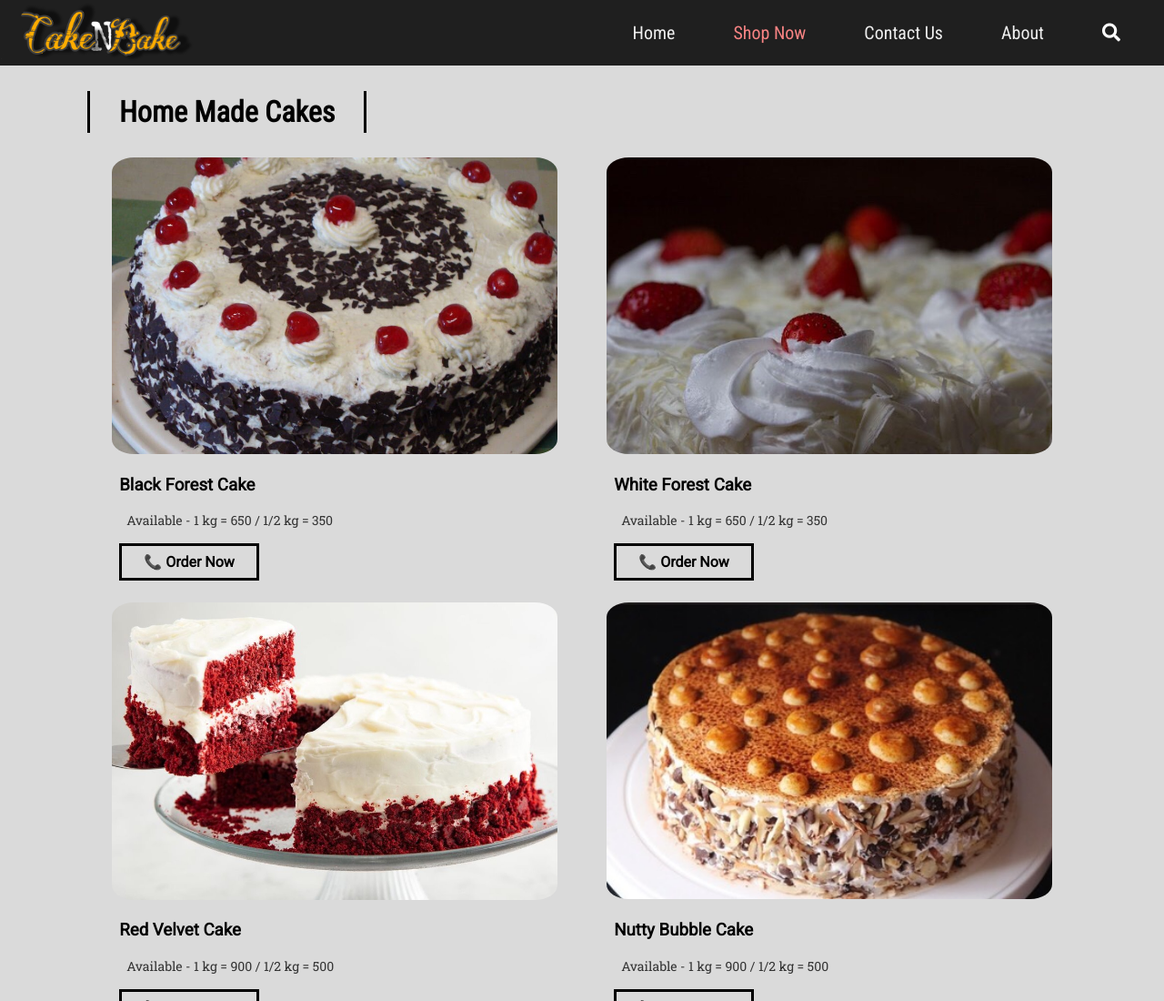
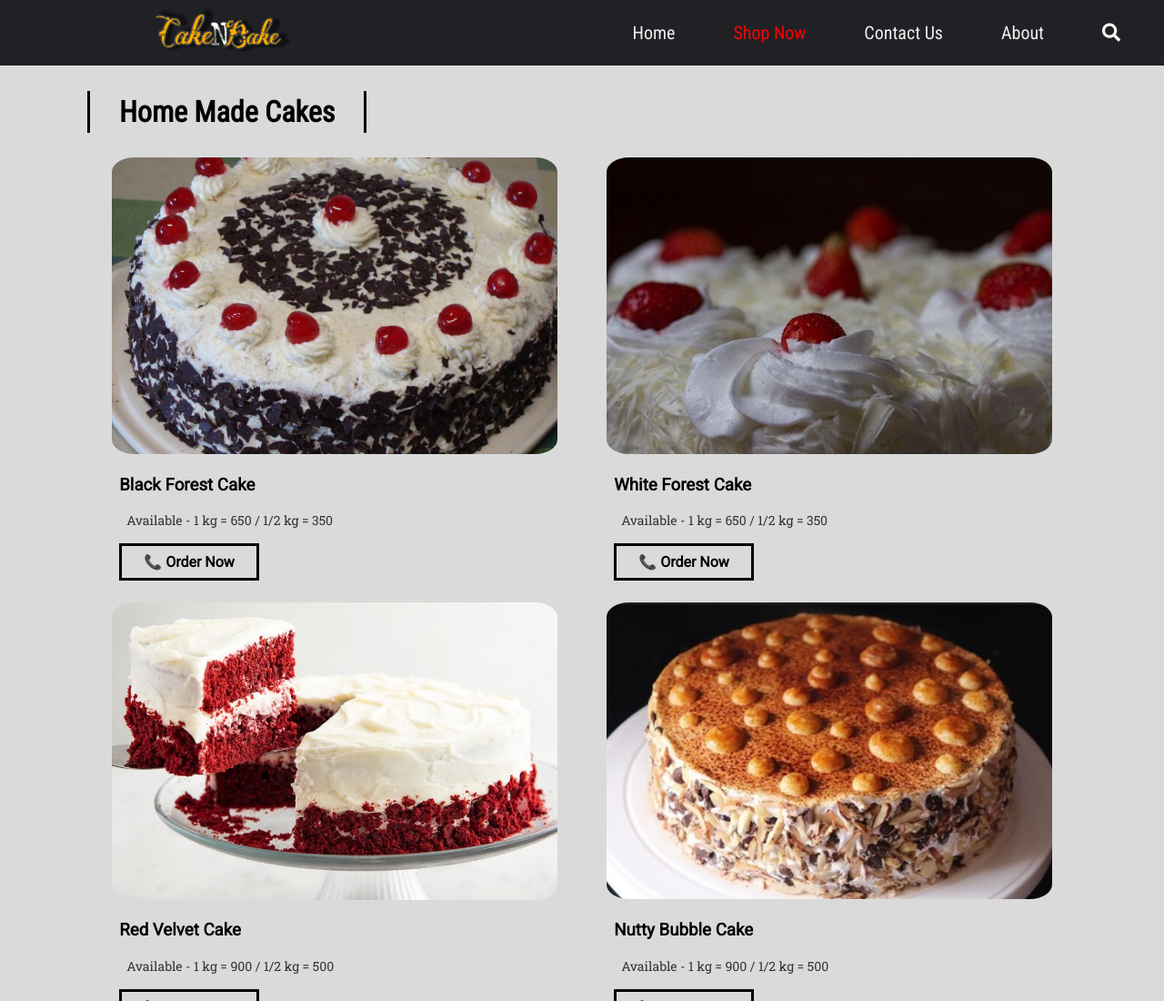
Before and after one commit to younuzbn/cakenbake, a plain HTML site: page cakes.html in a window 1280 px wide. Shown: the top 1100 px of the page at 91% size. Drawn offline with Linux system fonts and the light colour scheme.

Commit message:
logo position changed

```diff
--- a/style.css
+++ b/style.css
@@ -96,11 +96,24 @@ textarea:focus {
   width: 100%;
 }
 
+.notification{
+  background: #ff3030;
+  width: 100%;
+  height: 115px;
+}
+.sd{
+  width: 50%;
+  color: #fff;
+
+.nd{
+  width: 50%;
+}
+}
 /* Navigation */
 
 nav {
   height: 72px;
-  background: #1f1f1f;
+  background: #202125;
   width: 100%;
   margin: 0;
   position: fixed;
@@ -134,28 +147,27 @@ nav ul {
 }
 
 .active {
-  color: #f78383;
+  color: #ff0000;
 }
 
 #logo-img {
   display: flex;
-  height: 0%;
-  background: rgb(26, 25, 25);
+  height: 100%;
+  background: #202125;
   padding: 0 32px;
   align-items: center;
   color: white;
   transition: 0.4s;
+  width: 0%
 }
 
 #logo-img img {
-  height: 70px;
-  position: absolute;
-  top: 0pt;
-  left: 0pt;
+  height: 55px;
+  margin-left: 50%;
 }
 
 #logo-img:hover {
-  background: black;
+  background:  #202125;
 }
 
 #menu-icon {
@@ -179,7 +191,6 @@ nav ul {
 #search-icon:hover {
   color: red;
 }
-
 /* Slideout Menu */
 
 #slideout-menu {
```
Also changed, not shown: index.html (+5 -0 lines).
